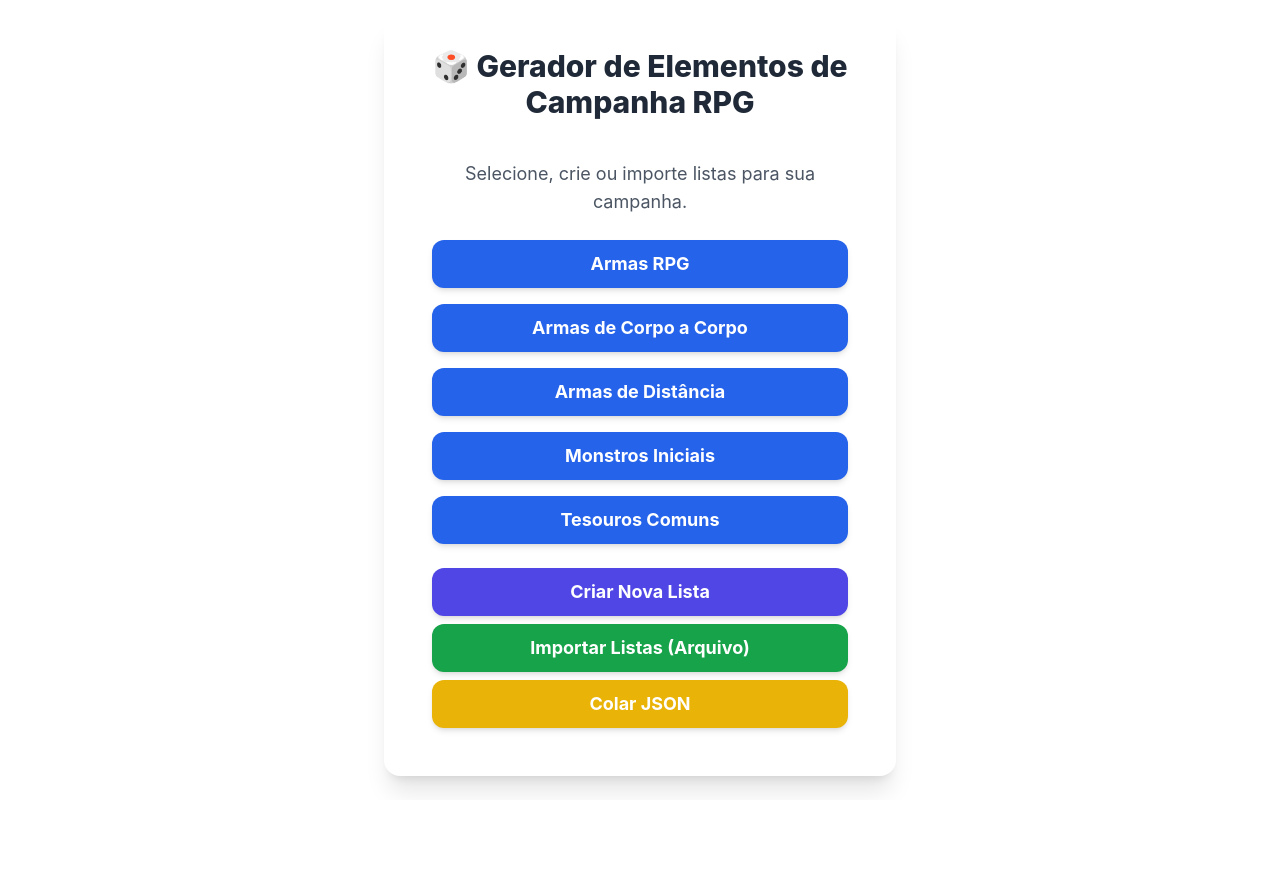
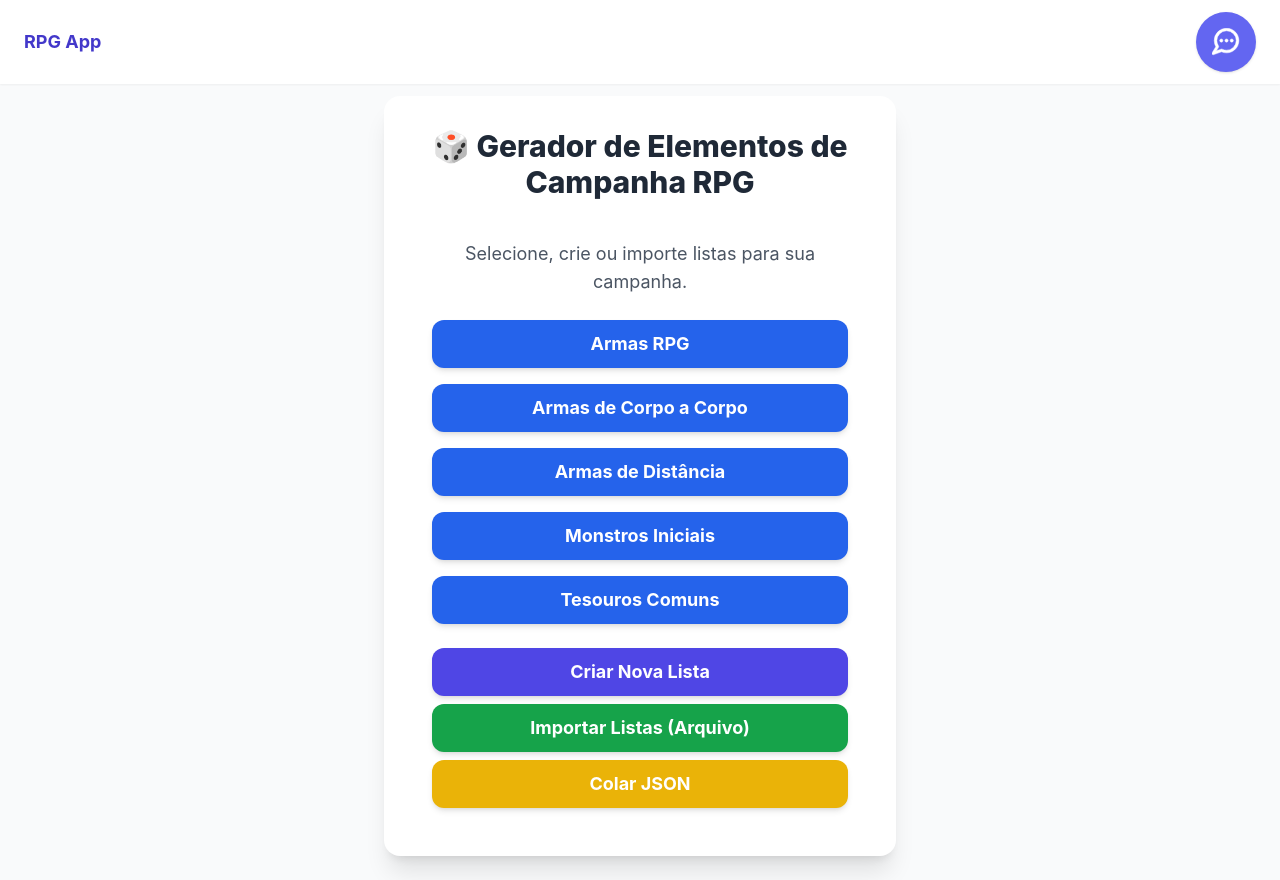
Before and after one commit to jcebidanes/umbrella, a React (Vite) app: page / in a window 1280 px wide. Before the commit the page ends 800 px from the top, so only its background shows below. Built offline with nearby package versions, Linux system fonts and the light colour scheme.

Commit message:
Adicionado helper

```diff
--- a/src/App.tsx
+++ b/src/App.tsx
@@ -190,7 +190,79 @@ const App: React.FC = () => {
   };
 
   const { t } = useTranslation();
+  const [showHelper, setShowHelper] = useState(false);
+
   return (
+    <div className="min-h-screen bg-gray-50 relative">
+      {/* Menu fixo no topo */}
+      <nav className="w-full flex items-center justify-between px-6 py-3 bg-white shadow-sm fixed top-0 left-0 z-40">
+        <div className="flex items-center space-x-4">
+          <span className="font-bold text-lg text-indigo-700">RPG App</span>
+          {/* Adicione outros itens de menu aqui se desejar */}
+        </div>
+        <div className="flex items-center">
+          {/* Helper como item do menu, alinhado à direita e centralizado */}
+          <button
+            onClick={() => setShowHelper(true)}
+            className="grid place-items-center p-4 rounded-full bg-indigo-500 hover:bg-indigo-600 shadow"
+            aria-label={t("helper.open")}
+          >
+            <svg
+              xmlns="http://www.w3.org/2000/svg"
+              className="h-7 w-7 text-white"
+              fill="white"
+              viewBox="15 20 60 60"
+              stroke="currentColor"
+            >
+              <title>{t("helper.open")}</title>
+              <path d="M46.1,20.5A26.4,26.4,0,0,0,19.8,46.9,27.2,27.2,0,0,0,23.2,60L15.4,72.9a2.9,2.9,0,0,0,.2,3.2,2.9,2.9,0,0,0,2.2,1.1l1-.2,16.6-6A26.4,26.4,0,1,0,46.1,20.5Zm0,47.1a19.8,19.8,0,0,1-9.2-2.2,3,3,0,0,0-2.3-.1L24.4,69l4.5-7.6a2.7,2.7,0,0,0,0-3,20.5,20.5,0,0,1-3.5-11.5A20.8,20.8,0,1,1,46.1,67.6Z" />
+              <circle cx="46.1" cy="46.9" r="3.4" />
+              <circle cx="57.3" cy="46.9" r="3.4" />
+              <circle cx="35" cy="46.9" r="3.4" />
+            </svg>
+          </button>
+        </div>
+      </nav>
+      {/* Modal Helper */}
+      {showHelper && (
+        <div className="fixed inset-0 bg-gray-700 bg-opacity-60 flex items-center justify-center z-50">
+          <div
+            className={cardBase + " max-w-lg w-full p-6 relative"}
+            role="dialog"
+            aria-modal="true"
+          >
+            <h2 className="text-2xl font-bold mb-4 text-indigo-700 text-center">
+              {t("helper.title")}
+            </h2>
+            <div className="text-gray-800 text-base whitespace-pre-line mb-4">
+              {t("helper.body")}
+            </div>
+            <button
+              onClick={() => setShowHelper(false)}
+              className="absolute top-2 right-2 p-2 rounded-full bg-gray-200 hover:bg-gray-300"
+              aria-label={t("helper.close")}
+            >
+              <svg
+                xmlns="http://www.w3.org/2000/svg"
+                className="h-5 w-5"
+                fill="none"
+                viewBox="0 0 24 24"
+                stroke="currentColor"
+              >
+                <title>{t("helper.close")}</title>
+                <path
+                  strokeLinecap="round"
+                  strokeLinejoin="round"
+                  strokeWidth={2}
+                  d="M6 18L18 6M6 6l12 12"
+                />
+              </svg>
+            </button>
+          </div>
+        </div>
+      )}
+      {/* Espaço para o conteúdo principal abaixo do menu */}
+      <div className="flex flex-col items-center justify-center min-h-screen pt-20">
         <div className={containerBase + " pt-4 min-h-screen"} role="main">
           <div className={cardBase}>
             <h1 className="sm:text-3xl text-2xl font-extrabold text-gray-800 mb-6 text-center">
@@ -237,6 +309,8 @@ const App: React.FC = () => {
             <CustomModal {...modalInfo} />
           </div>
         </div>
+      </div>
+    </div>
   );
 };
 
--- a/src/locales/en.json
+++ b/src/locales/en.json
@@ -61,5 +61,11 @@
         "title": "Error",
         "listNameRequired": "List name is required!",
         "listNameExists": "A list named '{{name}}' already exists. Please choose a different name."
+    },
+    "helper": {
+        "title": "How does the app work?",
+        "body": "1. Item draw:\n- Create lists of elements (characters, adventures, etc).\n- To draw, click the draw button.\n- The draw is WEIGHTED: items with higher weight have more chance.\n\n2. Weighted chances:\n- Each item has a 'weight' field (integer).\n- The calculation sums all weights.\n- Probability is proportional to weight. Example:\nAragorn (10), Gandalf (5), Frodo (2):\nTotal: 17\nAragorn: 10/17 ≈ 59%\nGandalf: 5/17 ≈ 29%\nFrodo: 2/17 ≈ 12%\n\n3. List references:\n- Use 'LIST_REF:ListName' to reference another list.\n- The app fetches the result from the referenced list.\n\n4. JSON examples for upload:\n{\n  \"Personagens\": [\n    { \"nome\": \"Aragorn\", \"peso\": 10 },\n    { \"nome\": \"Gandalf\", \"peso\": 5 },\n    { \"nome\": \"Frodo\", \"peso\": 2 }\n  ],\n  \"Aventuras\": [\n    { \"nome\": \"LIST_REF:Personagens\", \"peso\": 1 },\n    { \"nome\": \"Missão Secreta\", \"peso\": 3 }\n  ]\n}\n\nSingle list (paste only):\n[\n  { \"nome\": \"Aragorn\", \"peso\": 10 },\n  { \"nome\": \"Gandalf\", \"peso\": 5 },\n  { \"nome\": \"Frodo\", \"peso\": 2 }\n]\n",
+        "open": "Open explanation",
+        "close": "Close explanation"
     }
 }
--- a/src/locales/pt-BR.json
+++ b/src/locales/pt-BR.json
@@ -62,5 +62,11 @@
         "title": "Erro",
         "listNameRequired": "O nome da lista é obrigatório!",
         "listNameExists": "Já existe uma lista com o nome '{{name}}'. Escolha um nome diferente."
+    },
+    "helper": {
+        "title": "Como funciona a aplicação?",
+        "body": "1. Sorteio de itens:\n- Crie listas de elementos (personagens, aventuras, etc).\n- Para sortear, clique no botão de sorteio.\n- O sorteio é PONDERADO: itens com peso maior têm mais chance.\n\n2. Pesos ponderados:\n- Cada item tem um campo 'peso' (número inteiro).\n- O cálculo soma todos os pesos.\n- Probabilidade proporcional ao peso. Exemplo:\nAragorn (10), Gandalf (5), Frodo (2):\nTotal: 17\nAragorn: 10/17 ≈ 59%\nGandalf: 5/17 ≈ 29%\nFrodo: 2/17 ≈ 12%\n\n3. Referências entre listas:\n- Use 'LIST_REF:NomeDaLista' para referenciar outra lista.\n- O app busca o resultado na lista referenciada.\n\n4. Exemplos de JSON para upload:\n{\n  \"Personagens\": [\n    { \"nome\": \"Aragorn\", \"peso\": 10 },\n    { \"nome\": \"Gandalf\", \"peso\": 5 },\n    { \"nome\": \"Frodo\", \"peso\": 2 }\n  ],\n  \"Aventuras\": [\n    { \"nome\": \"LIST_REF:Personagens\", \"peso\": 1 },\n    { \"nome\": \"Missão Secreta\", \"peso\": 3 }\n  ]\n}\n\nLista única (apenas colar):\n[\n  { \"nome\": \"Aragorn\", \"peso\": 10 },\n  { \"nome\": \"Gandalf\", \"peso\": 5 },\n  { \"nome\": \"Frodo\", \"peso\": 2 }\n]\n",
+        "open": "Abrir explicação",
+        "close": "Fechar explicação"
     }
 }
```
Also changed, not shown: src/helperInfo.ts (added, +48 -0 lines). Lines whose indentation alone changed are shown as unchanged.
